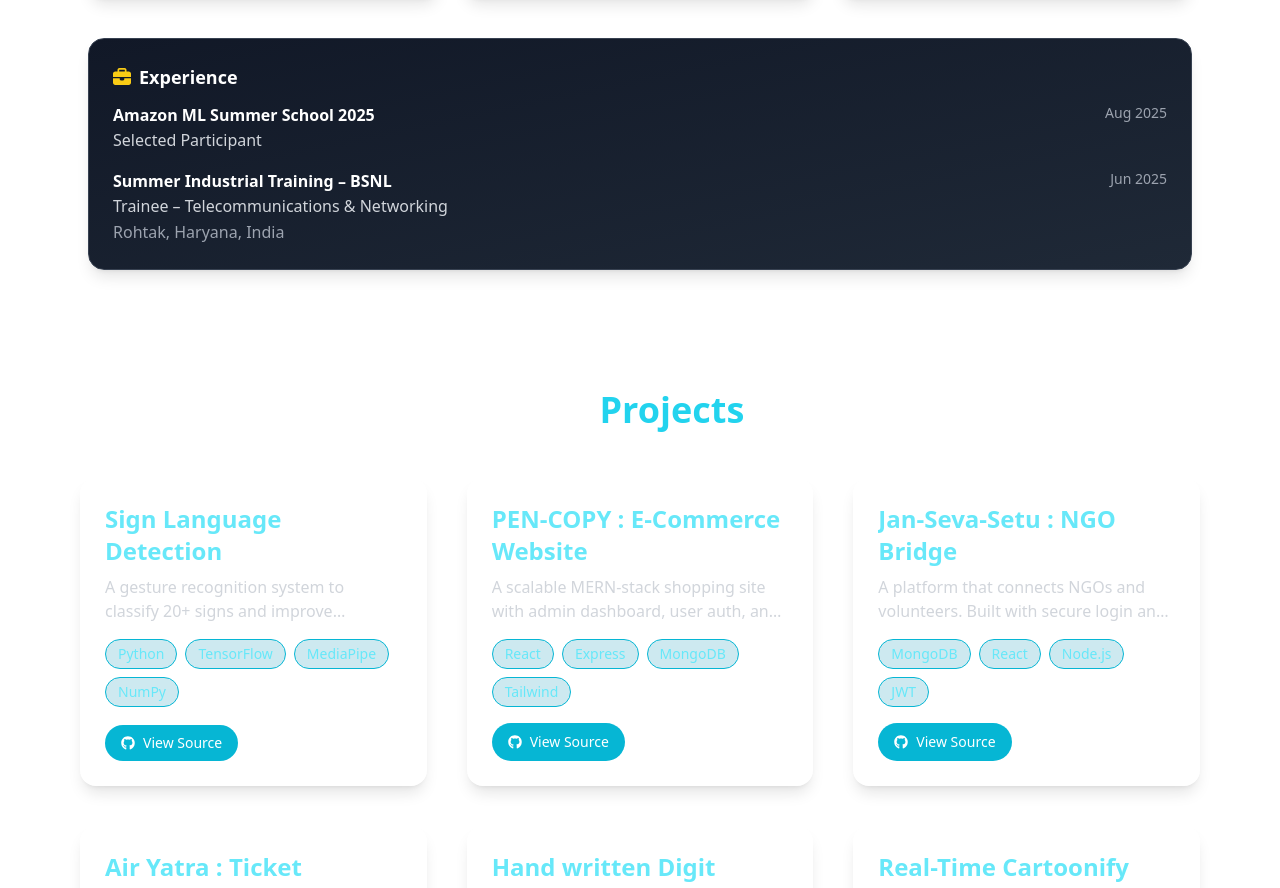
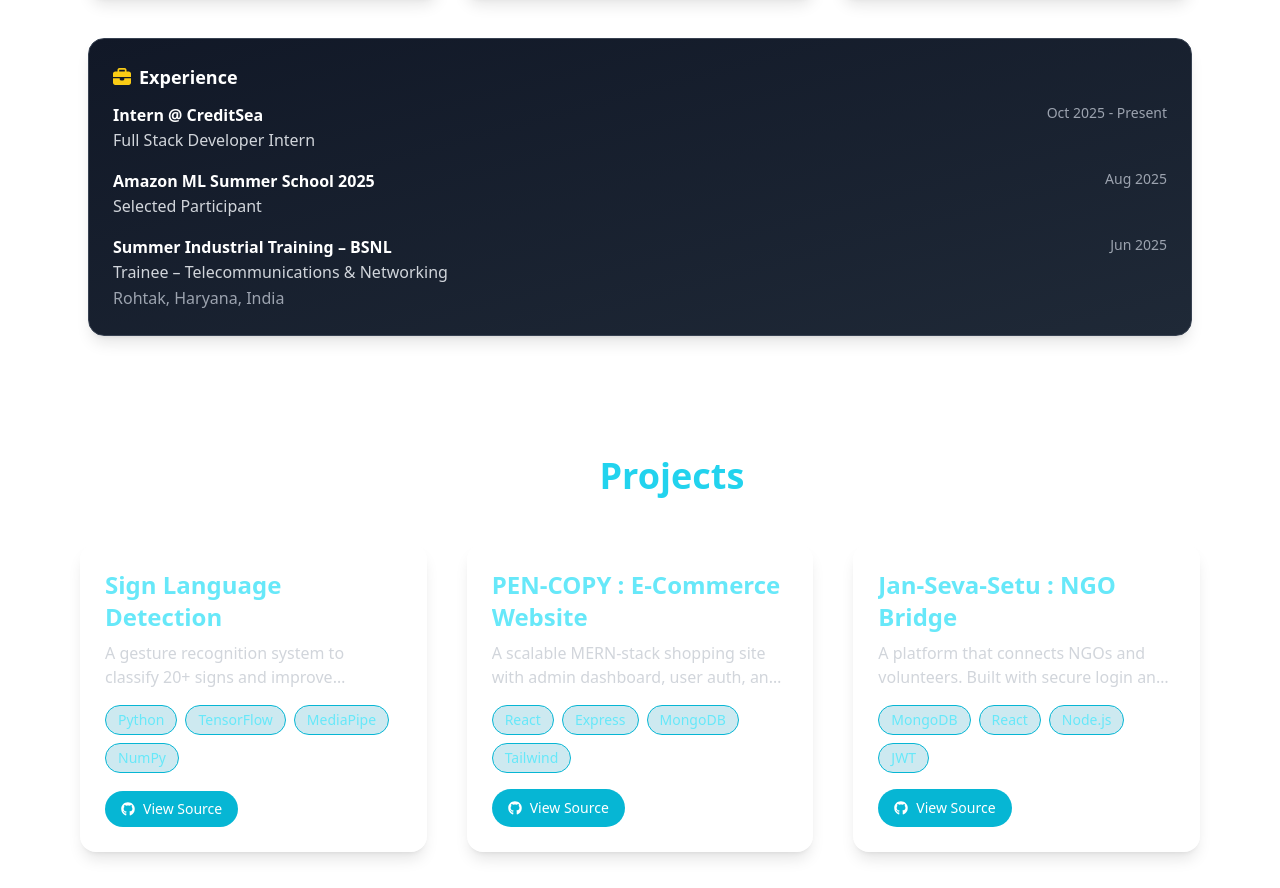
Before and after one commit to ujjwaldalal7/Web-Portfolio, a React (Vite) app: page / in a window 1280 px wide. Shown: the part 1360-2248 px from the top of the page. Built offline with nearby package versions, Linux system fonts and the light colour scheme.

Commit message:
Minor Updates

```diff
--- a/src/pages/About.jsx
+++ b/src/pages/About.jsx
@@ -146,6 +146,14 @@ export default function ProfileDetails() {
     <FaBriefcase className="text-yellow-400" /> Experience
   </h3>
 
+    <div className="mb-4">
+    <div className="flex justify-between items-start">
+      <span className="font-semibold">Intern @ CreditSea</span>
+      <span className="text-sm text-gray-400">Oct 2025 - Present</span>
+    </div>
+    <p className={textStyle}>Full Stack Developer Intern</p>
+  </div>
+
   {/* Amazon ML Summer School */}
   <div className="mb-4">
     <div className="flex justify-between items-start">
--- a/src/pages/Home.jsx
+++ b/src/pages/Home.jsx
@@ -88,7 +88,7 @@ export default function Home() {
           <span className="animate-pulse">|</span>”
         </p>
         <motion.a
-          href="https://drive.google.com/file/d/1N_gNdDNzh92KBCod3bLPNfdqbUjz6NRr/view?usp=sharing"
+          href="https://drive.google.com/file/d/19V11unklP7Yhc5d0e6qXIbSAeM-KRQJ8/view?usp=sharing"
           target="_blank"
           rel="noopener noreferrer"
           initial={{ opacity: 0, y: 20 }}
```
